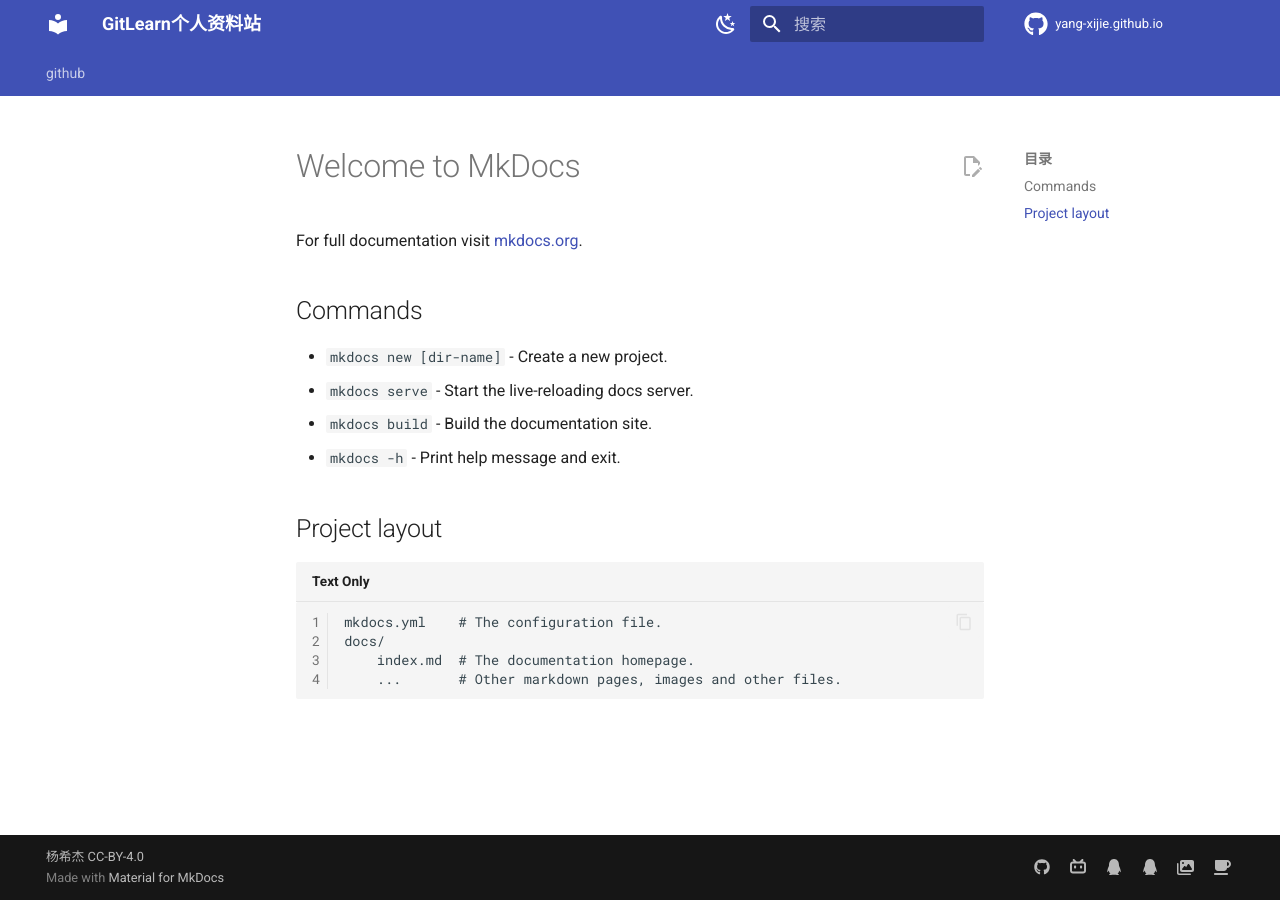
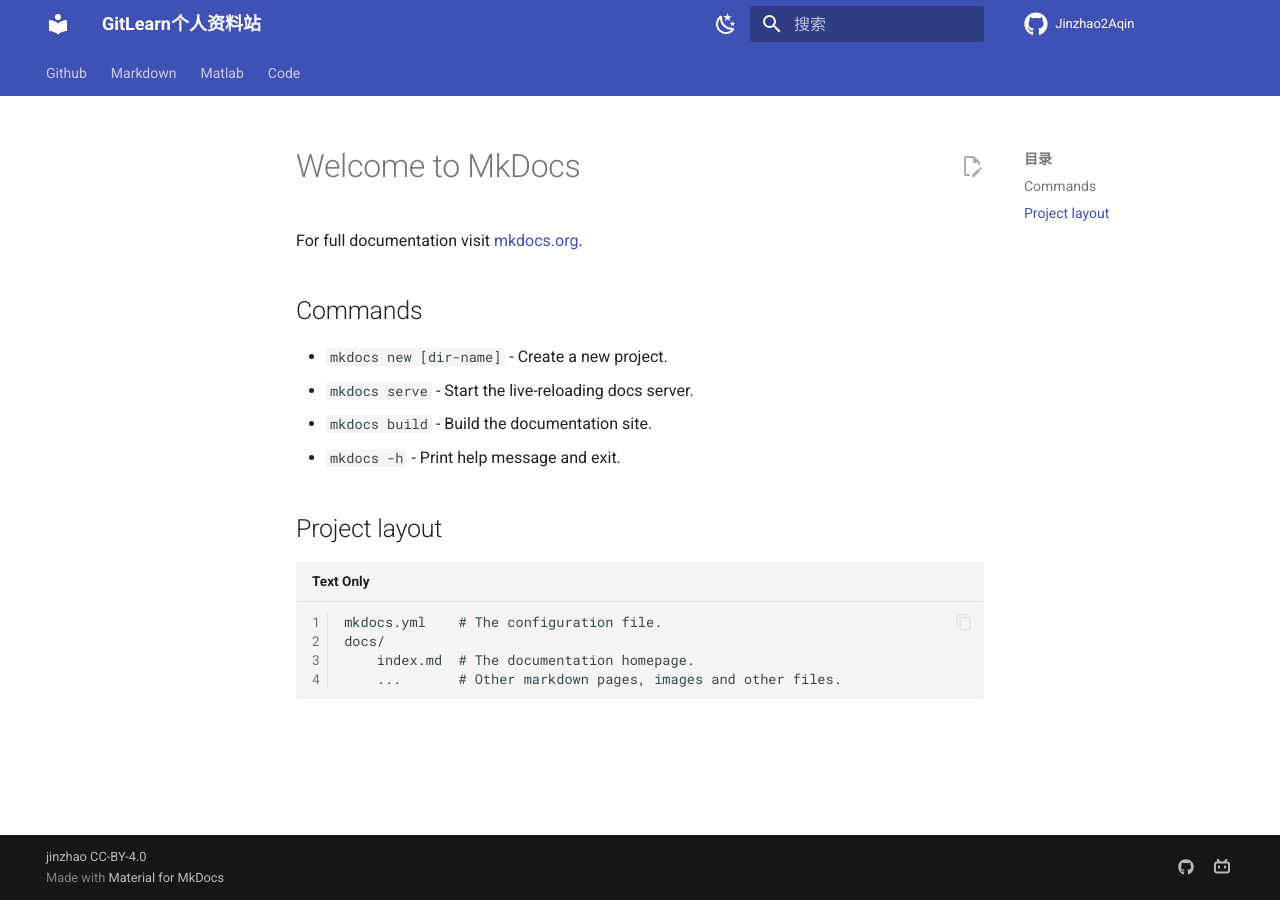
Before and after one commit to jinzhao2aqin/GitLearn, an MkDocs documentation site: the page built from docs/index.md, in a window 1280 px wide. Built offline with MkDocs 1.6.1 and Material for MkDocs 9.7.7, drawn with Linux system fonts in a browser that asks for light colours; nearby versions of some CDN libraries; library files that are not in the unit come from our copies; comment, search, counter and statistics services are not loaded.

Commit message:
更新网站页面

```diff
--- a/mkdocs.yml
+++ b/mkdocs.yml
@@ -5,9 +5,14 @@
 
 # [Navigtion]
 nav:
-  - github:
+  - Github:
     - github/note1.md
-
+  - Markdown:
+    - markdown/note1.md
+  - Matlab:
+    - matlab/note1.md
+  - Code:
+    - code/note1.md
 
 # [UI]
 # [top]
@@ -72,12 +77,11 @@
 # [top-right corner]
 # [添加 GitHub 仓库]
 # https://squidfunk.github.io/mkdocs-material/setup/adding-a-git-repository/
-repo_url: https://github.com/Yang-Xijie/yang-xijie.github.io
-repo_name: yang-xijie.github.io
+repo_url: https://jinzhao2aqin.github.io/GitLearn/
 # [bottom-left corner]
 # [版权说明]
 # https://squidfunk.github.io/mkdocs-material/setup/setting-up-the-footer/#copyright-notice
-copyright: 杨希杰 CC-BY-4.0
+copyright: jinzhao CC-BY-4.0
 # [bottom-right corner]
 extra:
   # [添加社交网络图标和链接]
@@ -85,24 +89,12 @@
   # 搜索图标：https://squidfunk.github.io/mkdocs-material/reference/icons-emojis/#search
   # name 会在鼠标悬浮时提示
   social: # icons
-    - name: GitHub | Yang-Xijie
+    - name: GitHub | jinzhao
       icon: fontawesome/brands/github
-      link: https://github.com/Yang-Xijie
-    - name: Bilibili | 杨希杰619
+      link: https://github.com/jinzhao2aqin
+    - name: Bilibili | jinzhao
       icon: fontawesome/brands/bilibili
-      link: https://space.bilibili.com/24502827
-    - name: 小杰答疑群 QQ 796233390
-      icon: fontawesome/brands/qq
-      link: https://yang-xijie.github.io/ME/qq-groups/
-    - name: 小杰水群 QQ 824114857
-      icon: fontawesome/brands/qq
-      link: https://yang-xijie.github.io/ME/qq-groups/
-    - name: 小红书 | 杨希杰
-      icon: fontawesome/solid/images
-      link: https://www.xiaohongshu.com/user/profile/61be0cc10000000021024369
-    - name: 打赏支持
-      icon: fontawesome/solid/mug-saucer
-      link: https://yang-xijie.github.io/ME/support/
+      link: https://space.bilibili.com/15918305
 
 # [Extensions]
 plugins:
@@ -113,7 +105,6 @@
       lang:
         - zh
         - en
-        - ja
   # [给单篇文章添加标签]
   # https://squidfunk.github.io/mkdocs-material/setup/setting-up-tags/
   # https://squidfunk.github.io/mkdocs-material/plugins/tags/#meta.tags
```
